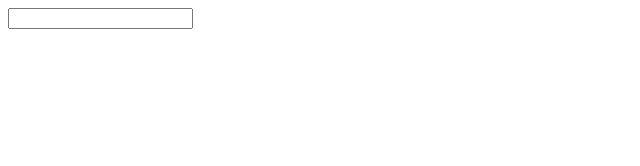
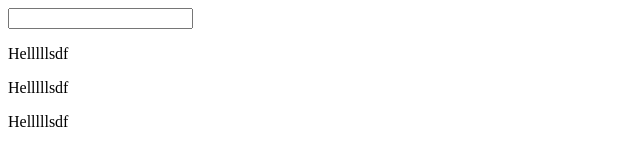
Before and after one commit to pheap01/TODOLIST, a plain HTML site: page index.html in a window 1280 px wide. Shown: the whole page, without its empty margins (0-640 px from the left). Drawn offline with Linux system fonts and the light colour scheme.

Commit message:
[TODO-2] Create P

```diff
--- a/index.html
+++ b/index.html
@@ -8,5 +8,8 @@
 </head>
 <body>
     <input type="text">
+    <p>Helllllsdf</p>
+    <p>Helllllsdf</p>
+    <p>Helllllsdf</p>
 </body>
 </html>
```
